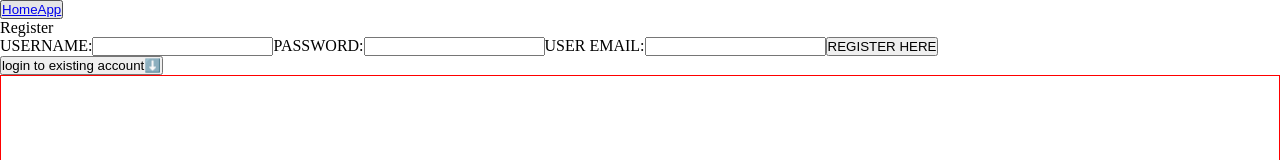
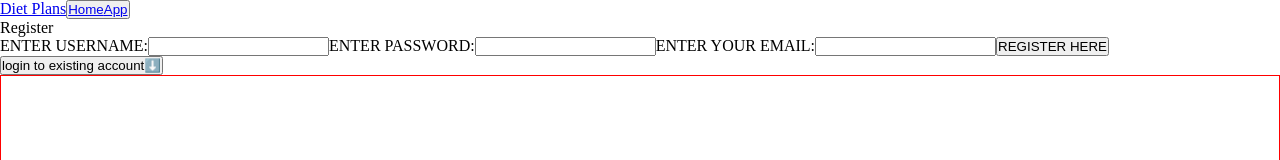
Before and after one commit to Cestamir/TheFoodBible, a React (Vite) app in the folder client/: page /home in a window 1280 px wide. Both pictures are taken after a click on the button "register new account". Shown: the top 160 px of the page. Built offline with nearby package versions, Linux system fonts and the light colour scheme; no server answers.

Commit message:
Fixed html for login forms

```diff
--- a/client/src/components/ItemsDisplay.tsx
+++ b/client/src/components/ItemsDisplay.tsx
@@ -27,6 +27,10 @@ const ItemsDisplay = ({items, onSelectItem,search} : itemsListProps ) => {
         console.log(token)
     }
 
+    if(filteredItems.length < 1) return <>No matching items.</>
+
+
+
   return (
     <div>
         <div id='search-item-grid'>
--- a/client/src/components/Navbar.tsx
+++ b/client/src/components/Navbar.tsx
@@ -2,14 +2,20 @@ import React from 'react'
 import { useDispatch,useSelector } from 'react-redux'
 import type {RootState}  from '../reduxstore/store'
 import { Link } from 'react-router-dom'
+import { logout } from '../reduxstore/authSlice'
 
 const Navbar = () => {
 
     const {isAuthenticated,role} = useSelector((state: RootState) => state.auth);
 
+    const dispatch = useDispatch();
+
   return (
     <nav>
         {role == 'admin' ? <Link to={"/admin"}>Admin</Link> : null }
+        {/* doesnt work for the viewer */}
+        {role !== "viewer" ? <Link to={"/diet"}>Diet Plans</Link> : null}
+        {isAuthenticated ? <button onClick={()=> dispatch(logout())}>logout</button> : null}
         <button>
             <Link to={"/"}>Home</Link>
             <Link to={"/home"}>App</Link>
--- a/client/src/pages/ContactPage.tsx
+++ b/client/src/pages/ContactPage.tsx
@@ -4,7 +4,7 @@ import { Link } from 'react-router-dom'
 const ContactPage = () => {
   return (
     <div>
-        <h2>Telefon: </h2>
+        <h2>Linkedin: </h2>
         <h2>Email: cestmirpavlasek@gmail.com </h2>
         <h2>Github: </h2>
         <Link to={"/"}>Go back</Link>
--- a/client/src/pages/HomePage.tsx
+++ b/client/src/pages/HomePage.tsx
@@ -22,7 +22,6 @@ const LandingPage = () => {
         const loadData = async () => {
             try{
             const recipes = await fetch(`/api/recipes`);
-            console.log(recipes)
             const recipesData = await recipes.json();
             const foods = await fetch("/api/foods");
             const foodsData = await foods.json();
@@ -56,10 +55,10 @@ const LandingPage = () => {
         })
     },[]);
 
-    // input entered
+    // input entered in search field
     const [searchedItem,setSearchedItem] = useState<string>("");
 
-    // default item list
+    // default item list, maybe assigning a value twice with the conjoined avriable above ?
     const [itemsList,setItemsList] = useState<items[]>([...foods,...recipes]);
 
     // storing the value of new item and display of the inputs to add it
--- a/client/src/pages/LoginPage.tsx
+++ b/client/src/pages/LoginPage.tsx
@@ -142,26 +142,26 @@ const LoginPage : React.FC = () => {
 
   return (
     <>
-        {loginLoading ? <div>Loading ..</div> : isAuthenticated ? <button onClick={() => dispatch(logout()) }>Logout</button> :
+        {loginLoading ? <div>Waiting for login/register ..</div> : isAuthenticated ? <button onClick={() => dispatch(logout()) }>Logout</button> :
         <div>
         {!registerBtn && <div id='login'>
             <p>Login</p>
             <form id='loginform' onSubmit={handleSubmit}>
-            <label>USERNAME:</label>
+            <label htmlFor='logininput'>ENTER YOUR USERNAME:</label>
             <input minLength={3} onChange={handleChange} value={loginUser.userName} id='logininput'/>
-            <label>PASSWORD:</label>
-            <input onChange={handleChange} value={loginUser.password} id='passwordlogininput'/>
+            <label htmlFor='passwordlogininput' >ENTER YOUR PASSWORD:</label>
+            <input type='password' onChange={handleChange} value={loginUser.password} id='passwordlogininput'/>
             <button type='submit' id='loginbtn'>LOGIN HERE</button>
             </form>
         </div>}
         {registerBtn && <div id='register'>
             <p>Register</p>
             <form id='registerform' onSubmit={handleSubmit}>
-            <label>USERNAME:</label>
+            <label htmlFor='registerinput'>ENTER USERNAME:</label>
             <input minLength={3} onChange={handleChange} value={registerUser.userName} id='registerinput'/>
-            <label>PASSWORD:</label>
-            <input onChange={handleChange} value={registerUser.password} id='passwordregisterinput'/>
-            <label>USER EMAIL:</label>
+            <label htmlFor='passwordregisterinput'>ENTER PASSWORD:</label>
+            <input type='password' onChange={handleChange} value={registerUser.password} id='passwordregisterinput'/>
+            <label htmlFor='emailinput'>ENTER YOUR EMAIL:</label>
             <input type='email' onChange={handleChange} value={registerUser.userEmail} id='emailinput'/>
             <button type='submit' id='registerbtn'>REGISTER HERE</button>
             </form>
```
